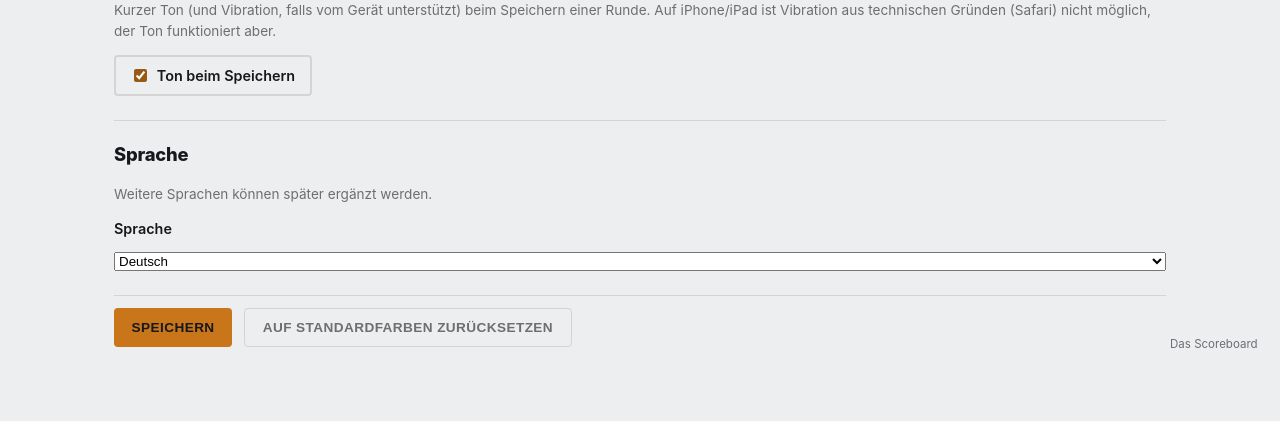
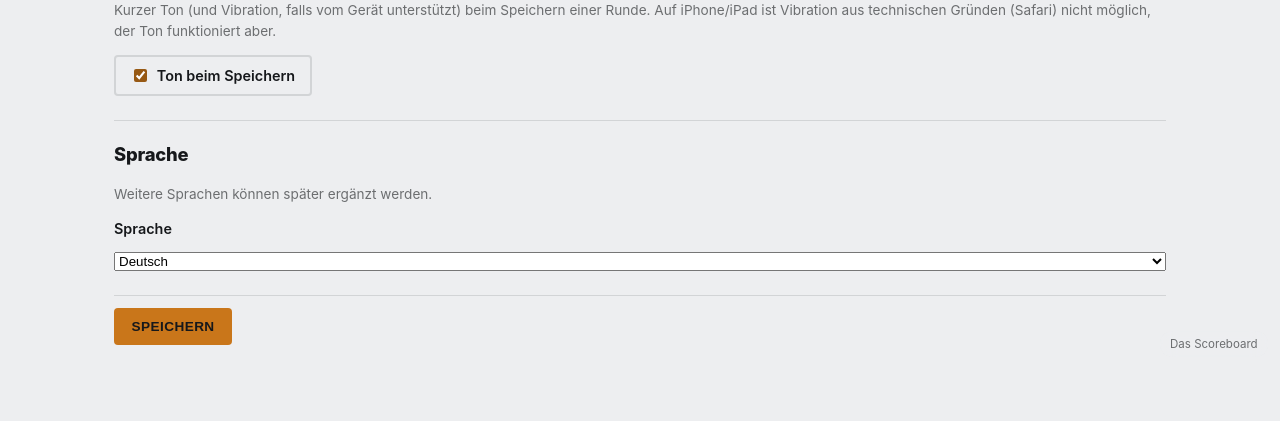
Before and after one commit to thx-2000/Das-Scoreboard, a PHP site: page /settings.php in a window 1280 px wide. Shown: the part 435-856 px from the top of the page. After the commit the page ends 783 px from the top, so only its background shows below. Run offline with PHP 8.4, Linux system fonts and the light colour scheme; data that the repository does not hold is empty.

Commit message:
Auf-Standardfarben-zuruecksetzen-Knopf nur noch im Aussehen-Tab zeigen
reset_settings() wirkt ausschliesslich auf Theme-/Farbschluessel, der
Knopf sass aber auch auf dem Allgemein-Tab (Titel/Sound/Sprache) mit in
der geteilten Speichern-Leiste - dort inhaltlich falsch, da er nichts
zurueckgesetzt haette, was auf diesem Tab sichtbar ist. Jetzt per
eigener Sichtbarkeits-Logik nur noch auf Aussehen aktiv, inkl. korrektem
Ausgangszustand beim ersten Laden (Standard-Tab ist Allgemein).

```diff
--- a/js/settings.js
+++ b/js/settings.js
@@ -14,6 +14,12 @@
 // Reitern anzeigen.
 const SETTINGS_SAVE_BAR_TABS = ['allgemein', 'aussehen'];
 
+// Der "Auf Standardfarben zuruecksetzen"-Knopf wirkt laut reset_settings()
+// ausschliesslich auf Theme-/Farbschluessel - anders als "Speichern" gilt
+// er inhaltlich nicht fuer "allgemein" (Titel/Sound/Sprache). Deshalb enger
+// gefasst als die Speichern-Leiste: nur auf "aussehen" sichtbar.
+const SETTINGS_RESET_BUTTON_TABS = ['aussehen'];
+
 function switchSettingsTab(tab) {
   document.querySelectorAll('#settings-tabs .settings-tabs__btn').forEach((b) => {
     b.setAttribute('aria-selected', String(b.dataset.tab === tab));
@@ -22,6 +28,7 @@ function switchSettingsTab(tab) {
     panel.hidden = panel.dataset.tabPanel !== tab;
   });
   document.getElementById('settings-save-bar').hidden = !SETTINGS_SAVE_BAR_TABS.includes(tab);
+  document.getElementById('reset-settings-btn').hidden = !SETTINGS_RESET_BUTTON_TABS.includes(tab);
 }
 
 document.querySelectorAll('#settings-tabs .settings-tabs__btn').forEach((btn) => {
--- a/settings.php
+++ b/settings.php
@@ -431,7 +431,7 @@ require __DIR__ . '/includes/header.php';
 
     <div class="settings-save-bar" id="settings-save-bar">
       <button type="button" id="save-settings-btn" class="btn btn--primary" data-i18n="common.buttons.save">Speichern</button>
-      <button type="button" id="reset-settings-btn" class="btn btn--ghost" data-i18n="settings.resetButton">Auf Standardfarben zurücksetzen</button>
+      <button type="button" id="reset-settings-btn" class="btn btn--ghost" data-i18n="settings.resetButton" hidden>Auf Standardfarben zurücksetzen</button>
     </div>
     <p id="settings-status" class="hint-text" style="text-align:center;" role="status" aria-live="polite"></p>
   </main>
```
Also changed, not shown: 1 other file.
